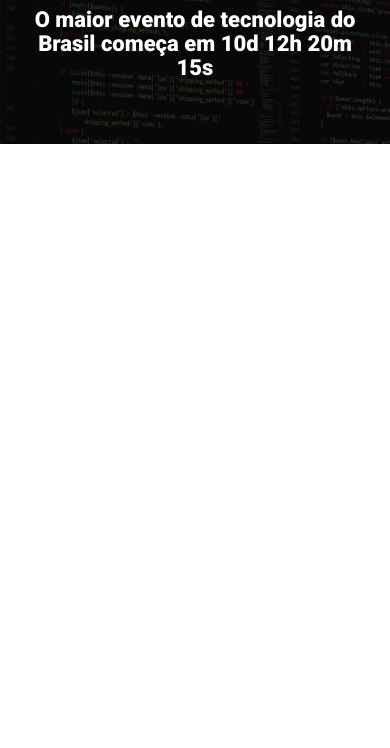
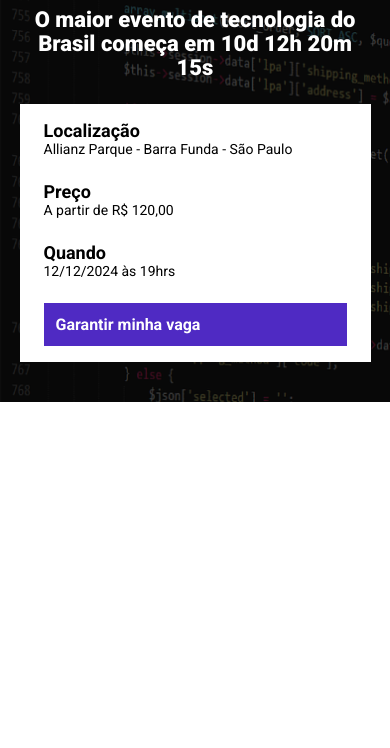
Before and after one commit to 0devdouglas/ebac_tech_talks, a website built with Parcel: page source/index.html in a window 390 px wide. Shown: the part 96-844 px from the top of the page. Built offline with nearby package versions, Linux system fonts and the light colour scheme.

Commit message:
finalização do hero, criação de componentes

```diff
--- a/source/index.html
+++ b/source/index.html
@@ -24,6 +24,23 @@
             <p class="hero__text">
                 O maior evento de tecnologia do Brasil começa em 10d 12h 20m 15s
             </p>
+            <div class="infos-bar">
+                <ul class="infos-bar__infos">
+                    <li class="infos-bar__infos__item">
+                        <b>Localização</b>
+                        Allianz Parque - Barra Funda - São Paulo
+                    </li>
+                    <li class="infos-bar__infos__item">
+                        <b>Preço</b>
+                        A partir de R$ 120,00
+                    </li>
+                    <li class="infos-bar__infos__item">
+                        <b>Quando</b>
+                        12/12/2024 às 19hrs
+                    </li>
+                </ul>
+                <a href="#" class="button button--primary">Garantir minha vaga</a>
+            </div>
         </div>
     </header>
 </body>
--- /dev/null
+++ b/source/styles/components/_buttons.scss
@@ -0,0 +1,27 @@
+.button {
+    padding: 12px;
+    font-size: 18;
+    font-weight: bold;
+    text-align: center;
+    white-space: nowrap;
+
+    &--primary {
+        color: #fff;
+        background: #4F2AC3;
+    }
+
+    @media (max-width: 640px) {
+        display: block;
+        width: 100%;
+    }
+
+    @media (max-width: 1024px) {
+        display: flex;
+        align-items: center;
+    }
+
+}
+
+a {
+    text-decoration: none;
+}
--- /dev/null
+++ b/source/styles/components/_info_bar.scss
@@ -0,0 +1,41 @@
+.infos-bar {
+
+    background: #fff;
+    padding: 16px 24px;
+    display: flex;
+    justify-content: space-between;
+
+    &__infos {
+        display: flex;
+        gap: 40px;
+
+        &__item {
+            font-size: 14px;
+            color: #000;
+            b {
+                color: #000;
+                font-size: 18px;
+                display: block;
+            }
+        }
+    }
+
+    @media (max-width: 640px) {
+        display: block;
+
+        &__infos {
+            display: block;
+
+            &__item {
+                margin-bottom: 24px;
+            }
+        }
+    }
+
+    @media (max-width: 1024px ) {
+        &__infos {
+            gap: 16px;
+        }
+    }
+
+}
--- a/source/styles/main.scss
+++ b/source/styles/main.scss
@@ -1,4 +1,6 @@
 @use 'hero';
+@use './components/info_bar';
+@use './components/buttons';
 
 * {
     margin: 0;
@@ -6,7 +8,9 @@
     box-sizing: border-box;
     font-family: 'Roboto', sans-serif;
     color: #fff;
+    list-style: none;
 }
+
 
 .container {
     max-width: 960px;
```
